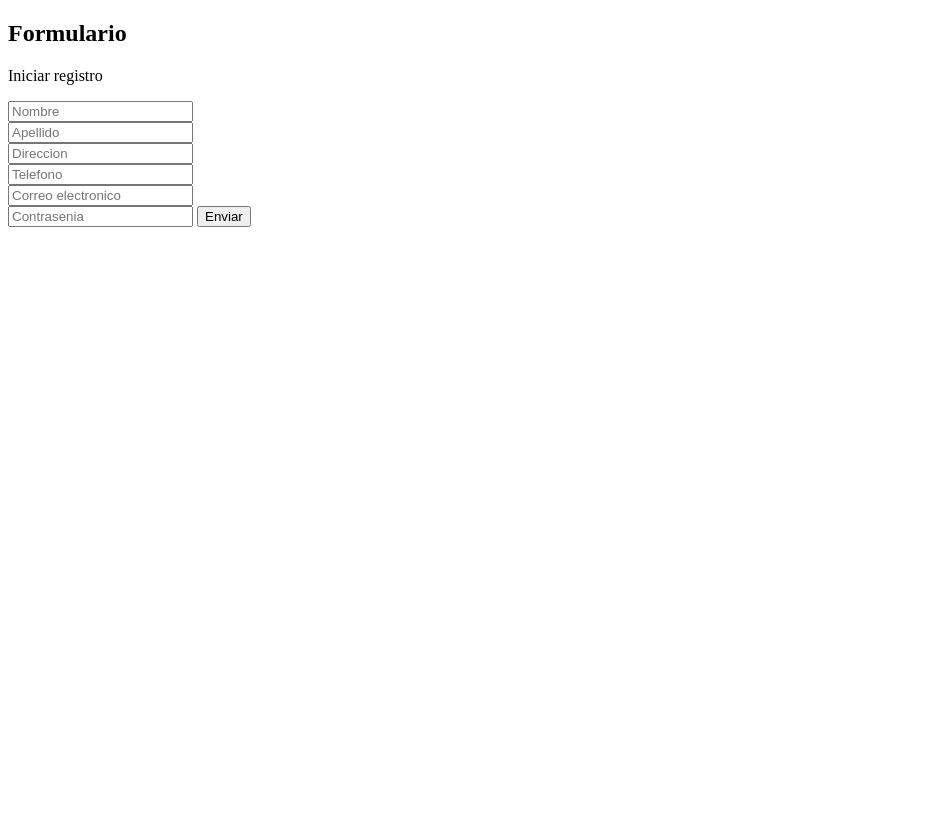
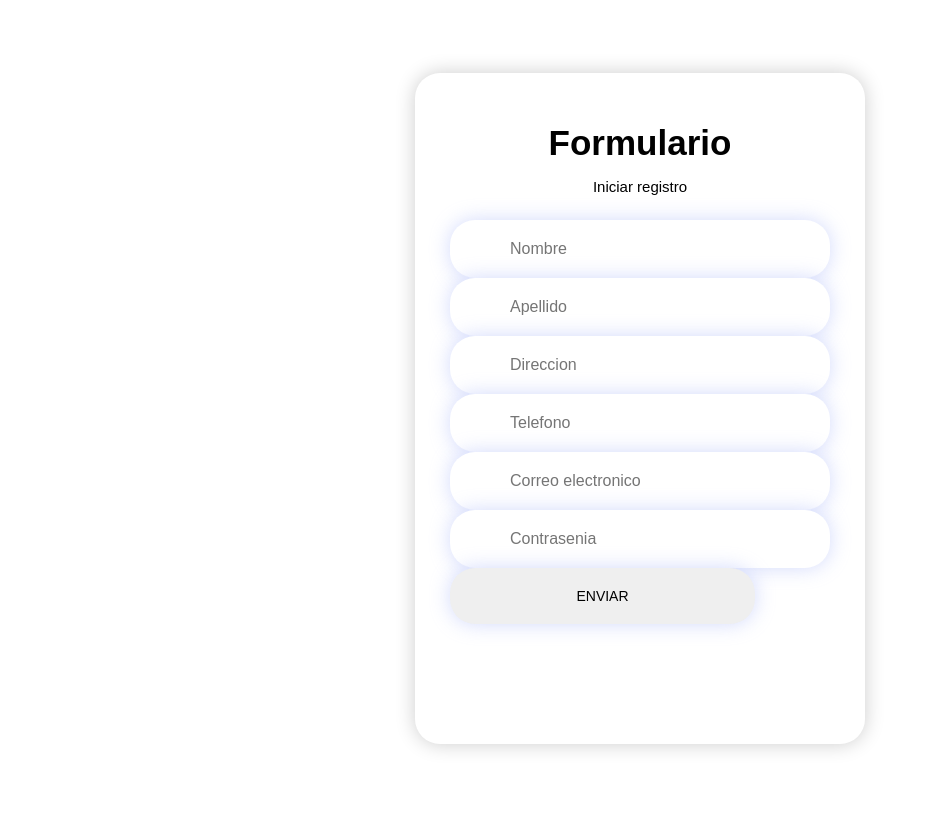
Before and after one commit to BlasRTX/Formulario-en-PHP, a PHP site: page / in a window 1280 px wide. Shown: the whole page, without its empty margins (0-927 px from the left). Before the commit the page ends 227 px from the top, so only its background shows below. Run offline with PHP 8.4, Linux system fonts and the light colour scheme.

Commit message:
Implementacion formulario con CSS

```diff
--- a/index.php
+++ b/index.php
@@ -4,8 +4,8 @@
 <head>
     <meta charset="UTF-8">
     <meta name="viewport" content="width=device-width, initial-scale=1.0">
-    <title>Hola</title>
-    <link rel="stylesheet" hrefr="style.css">
+    <title>Formulario</title>
+    <link rel="stylesheet" href="style.css">
 
 </head>
 
@@ -16,7 +16,7 @@
         <p>Iniciar registro</p>
 
         <div class="input-wrapped">
-            <input type="text" name="name" placeholder="Nombre" alt=""
+            <input type="text" name="name" placeholder="Nombre"
         </div>
 
         <div class="input-wrapped">
@@ -39,7 +39,7 @@
             <input type="text" name="password" placeholder="Contrasenia"
         </div>
 
-        <input class="btnRegister" type="submit" namespace="register" value="Enviar">
+        <input class="btn" type="submit" namespace="register" value="Enviar">
 
     </form>
 
--- a/style.css
+++ b/style.css
@@ -0,0 +1,81 @@
+/*Estructura del formulario*/
+body {
+    box-sizing: border-box;
+    font-family: Arial, Helvetica, sans-serif;
+    display: flex;
+    justify-content: center;
+    align-items: center;
+    min-height: 100vh;
+}
+/*Estructura interna formulario*/
+form {
+    box-shadow: 0 0 20px rgba(0, 0, 0, 0.2);
+    padding: 50px 35px;
+    border-radius: 25px;
+    display: flex;
+    flex-direction: column;
+    text-align: center;
+    width: 380px;
+}
+/*Texto del formulario*/
+form h2 {
+    font-size: 35px;
+    color: black;
+    margin: 0;
+}
+
+/*Subtexto del formulario*/
+form p {
+    font-size: 15px;
+    color: black;
+    margin-bottom: 25px;
+}
+
+/*Posicion externa del formulario*/
+.input-wrapped{
+    position: relative;
+    width: 305px;
+    margin-bottom: 35px;
+}
+
+/*Modifiacion apaciencia original del formulario*/
+input{
+    color: black;
+    padding: 20px 15px 20px 60px;
+    width: 100%;
+    border-radius: 25px;
+    border: 0;
+    box-shadow: 0 0 20px rgba(192, 203, 251, 0.7);
+    outline: none;
+    font-size: 16px;
+}
+
+/*Modifiacion texto original del formulario*/
+input:placeholder{
+font-size: 16px;
+color: aqua;
+}
+
+/*Modifiacion iconos original del formulario*/
+.input-icon{
+    position: relative;
+    height: 30px;
+    width: 30px;
+    left: 20px;
+    top: 50px;
+    transform: translateY(55%);
+}
+
+/*Modifiacion boton original del formulario*/
+.btn{
+    padding: 20px;
+    background: linear-gradient(
+        90deg,
+        rgba(192, 203, 251, 0.7) 25%
+
+    );
+    color: black;
+    text-transform: uppercase;
+    font-size: 14px;
+    cursor: pointer;
+}
```
